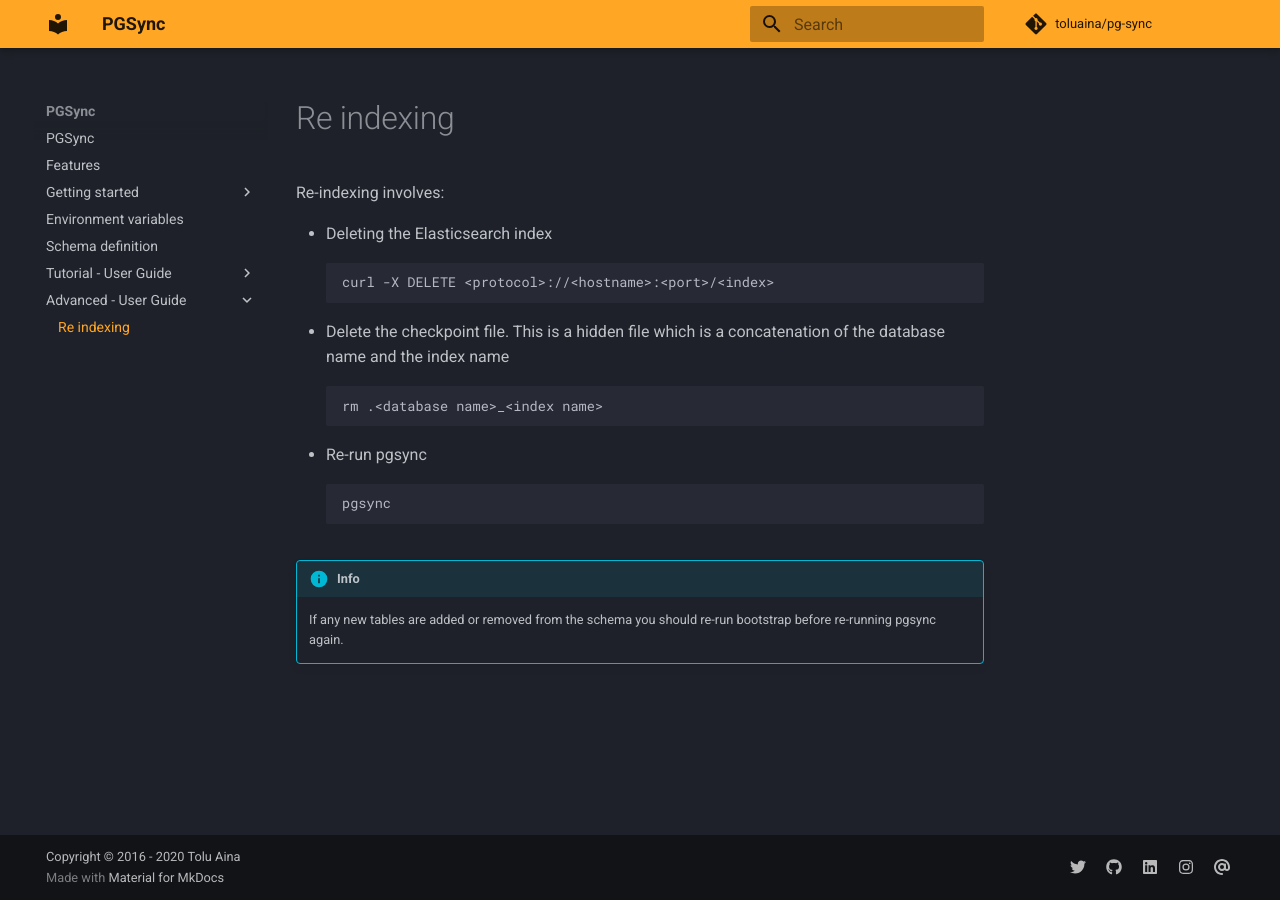
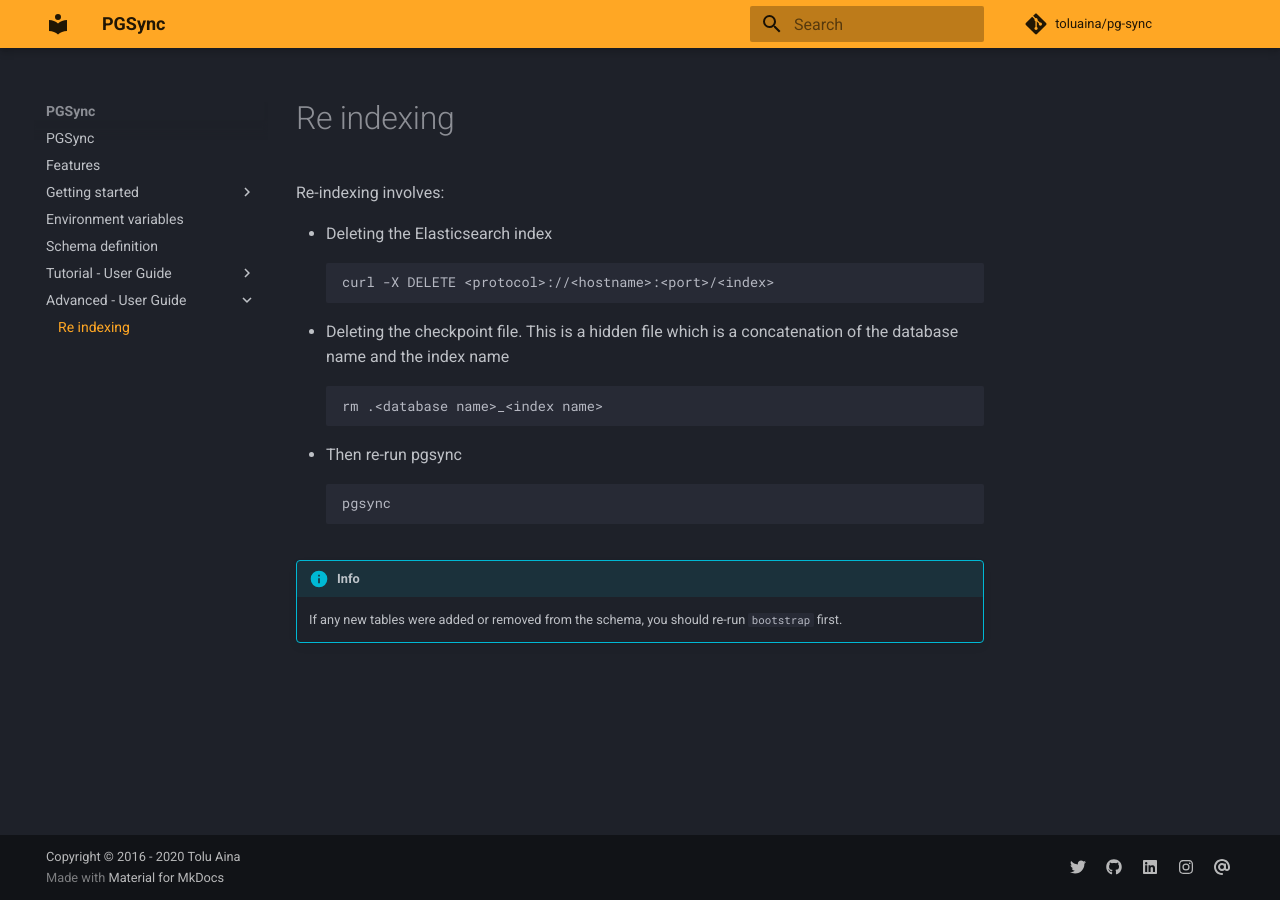
Before and after one commit to toluaina/toluaina.github.io, an MkDocs documentation site: the page built from docs/advanced/re-indexing.md, in a window 1280 px wide. Built offline with MkDocs 1.6.1 and Material for MkDocs 9.7.7, drawn with Linux system fonts in a browser that asks for light colours; comment, search, counter and statistics services are not loaded.

Commit message:
updated docs

````diff
--- a/docs/advanced/re-indexing.md
+++ b/docs/advanced/re-indexing.md
@@ -4,16 +4,15 @@ Re-indexing involves:
   ```
   curl -X DELETE <protocol>://<hostname>:<port>/<index>
   ```
-- Delete the checkpoint file.
+- Deleting the checkpoint file.
   This is a hidden file which is a concatenation of the database name and the index name
   ```
   rm .<database name>_<index name>
   ```
-- Re-run pgsync
+- Then re-run pgsync
   ```
   pgsync
   ```
 
-
 !!! info
-    If any new tables are added or removed from the schema you should re-run bootstrap before re-running pgsync again.
+    If any new tables were added or removed from the schema, you should re-run `bootstrap` first.
--- a/docs/js/termynal.js
+++ b/docs/js/termynal.js
@@ -22,7 +22,7 @@ class Termynal {
      * @param {number} options.lineDelay - Delay between each line, in ms.
      * @param {number} options.progressLength - Number of characters displayed as progress bar.
      * @param {string} options.progressChar – Character to use for progress bar, defaults to █.
-   * @param {number} options.progressPercent - Max percent of progress.
+     * @param {number} options.progressPercent - Max percent of progress.
      * @param {string} options.cursor – Character to use for cursor, defaults to ▋.
      * @param {Object[]} lineData - Dynamically loaded line data objects.
      * @param {boolean} options.noInit - Don't initialise the animation.
````
Also changed, not shown: docs/env-vars/index.md (+1 -2 lines), docs/getting-started/running.md (+2 -3 lines).
